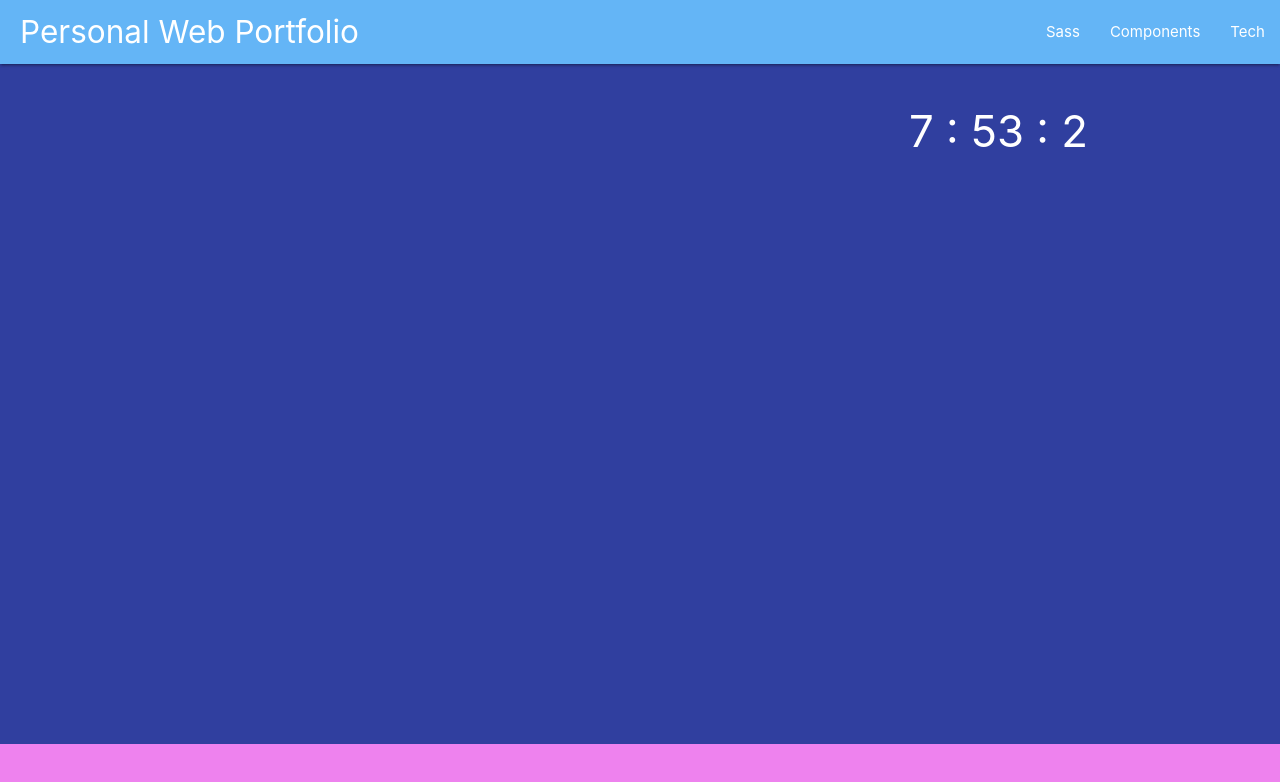
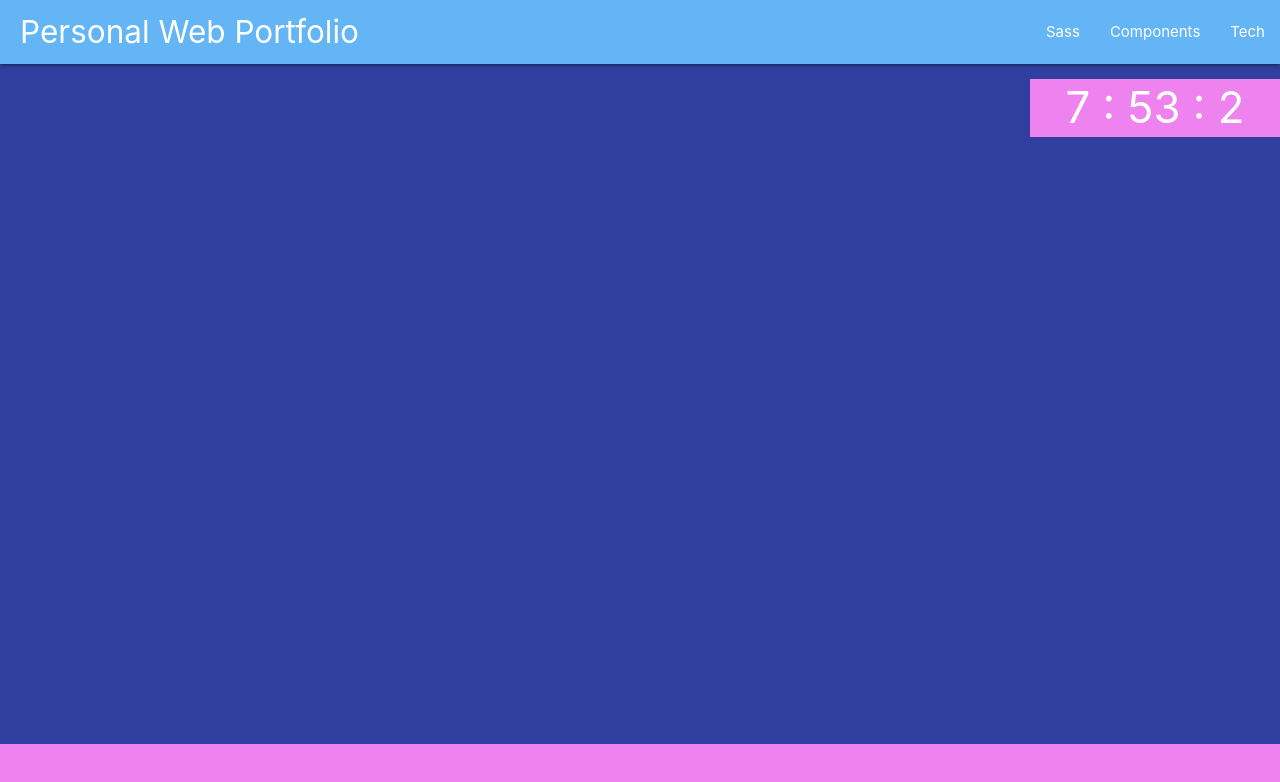
Before and after one commit to Young-HyunKim/Personal-Website, a plain HTML site: page index.html in a window 1280 px wide. Drawn offline with nearby package versions, Linux system fonts and the light colour scheme.

Commit message:
Change : Id = 'Clock' Style Separation

```diff
--- a/css/form.css
+++ b/css/form.css
@@ -1,6 +1,17 @@
 .circleA {
-    width: 150px;
-    height: 150px;
-    background: #fff;
-    border-radius: 100px;
-  }
+  width: 150px;
+  height: 150px;
+  background: #fff;
+  border-radius: 100px;
+}
+
+#Clock{
+  color:#fff;
+  background-color: violet;
+  width: 250px;
+  padding: 5px;
+  margin-right: 0px;
+  text-align: center;
+  border-color: violet;
+  border: 2px;
+}
--- a/index.html
+++ b/index.html
@@ -18,7 +18,7 @@
 
           <nav>
             <div class="nav-wrapper blue lighten-2">
-              <a href="index.html" class="brand-logo" style="margin-left : 20px; ">Personal Web Portfolio</a>
+              <a href="index.html" class="brand-logo" style="margin-left : 20px;">Personal Web Portfolio</a>
               <ul id="nav-mobile" class="right hide-on-med-and-down">
                 <li><a href="#">Sass</a></li>
                 <li><a href="#">Components</a></li>
@@ -28,9 +28,8 @@
           </nav>
 
           <div class="section no-pad-bot" id="index-banner">
-            <div class="container">
-              <h3 id="Clock" style="color:#fff; text-align: right">
-            </div>
+            <h3 class="container" id="Clock"></h3>
+
           </div>
 
           <footer class="page-footer" id="page-footer" style="background: violet ;position:fixed; left:0px; bottom:0px; height: 7%; width:100%;">
```
